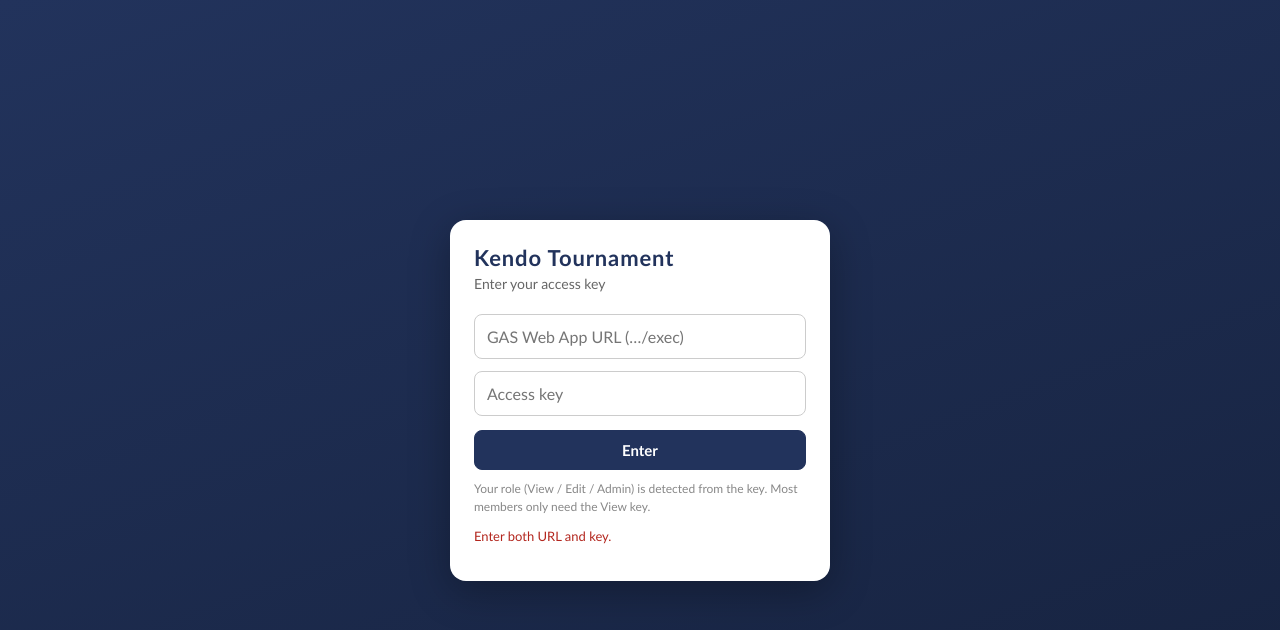
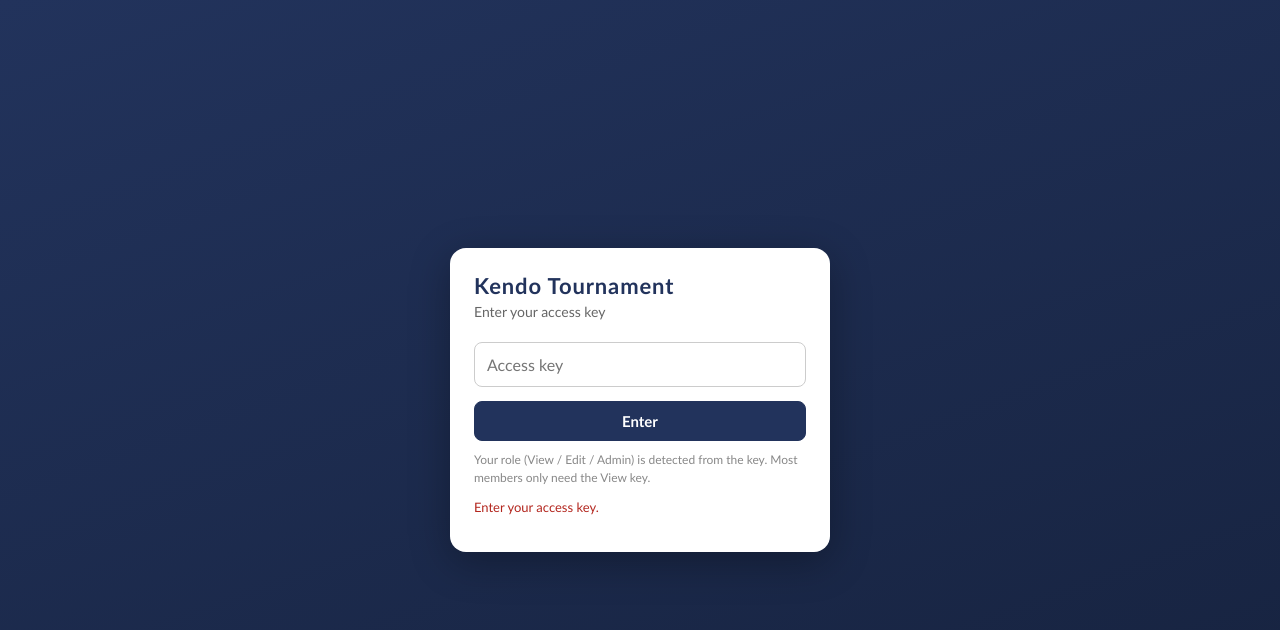
Before and after one commit to superduperohiolife-lgtm/kendo-taikai, a plain HTML site: page index.html in a window 1280 px wide. Both pictures are taken after a click on the button "Enter". Drawn offline with Linux system fonts and the light colour scheme.

Commit message:
Add files via upload

```diff
--- a/app.js
+++ b/app.js
@@ -5,6 +5,11 @@
 'use strict';
 
 const CFG_KEY = 'kendo_cfg_v2';
+
+// GAS Web App（exec）URL：デプロイ先で固定。ここを書き換えて再デプロイすればURL変更に対応
+// 編集者・閲覧者はURL入力不要（アクセスキーのみ入力）
+const DEFAULT_API = 'https://script.google.com/macros/s/AKfycby3j_IrBkZvATR_O4XWY0ylgu5j_smSe-oOYRWn-PrFsStwp40OrALZthizQ1O82NwwPw/exec';
+
 let cfg = load();
 let role = null;
 function load() { try { return JSON.parse(localStorage.getItem(CFG_KEY)) || {}; } catch (e) { return {}; } }
@@ -35,12 +40,18 @@ async function apiPost(action, body) {
 }
 
 // ---------------- Login gate ----------------
+// URLは固定（DEFAULT_API）。URL入力欄は隠し、キーのみ入力にする
+if (DEFAULT_API) {
+  const apiField = $('#gateApi');
+  if (apiField) { apiField.value = DEFAULT_API; apiField.style.display = 'none'; }
+}
 $('#gateEnter').addEventListener('click', tryLogin);
 $('#gateKey').addEventListener('keydown', (e) => { if (e.key === 'Enter') tryLogin(); });
 async function tryLogin() {
-  const api = $('#gateApi').value.trim();
+  const api = (DEFAULT_API || ($('#gateApi') && $('#gateApi').value.trim()));
   const k = $('#gateKey').value.trim();
-  if (!api || !k) { $('#gateErr').textContent = 'Enter both URL and key.'; return; }
+  if (!api) { $('#gateErr').textContent = 'API URL is not configured.'; return; }
+  if (!k) { $('#gateErr').textContent = 'Enter your access key.'; return; }
   cfg.api = api; cfg.k = k;
   try {
     const who = await apiGet('whoami');
--- a/index.html
+++ b/index.html
@@ -13,7 +13,8 @@
   <div class="gate-card">
     <h1>Kendo Tournament</h1>
     <p class="gate-sub">Enter your access key</p>
-    <input id="gateApi" placeholder="GAS Web App URL (…/exec)">
+    <!-- URL is fixed in app.js (DEFAULT_API); hidden so viewers/editors enter only the key -->
+    <input id="gateApi" placeholder="GAS Web App URL (…/exec)" hidden>
     <input id="gateKey" placeholder="Access key" autocomplete="off">
     <button id="gateEnter" class="primary">Enter</button>
     <p class="gate-hint">Your role (View / Edit / Admin) is detected from the key.
```
